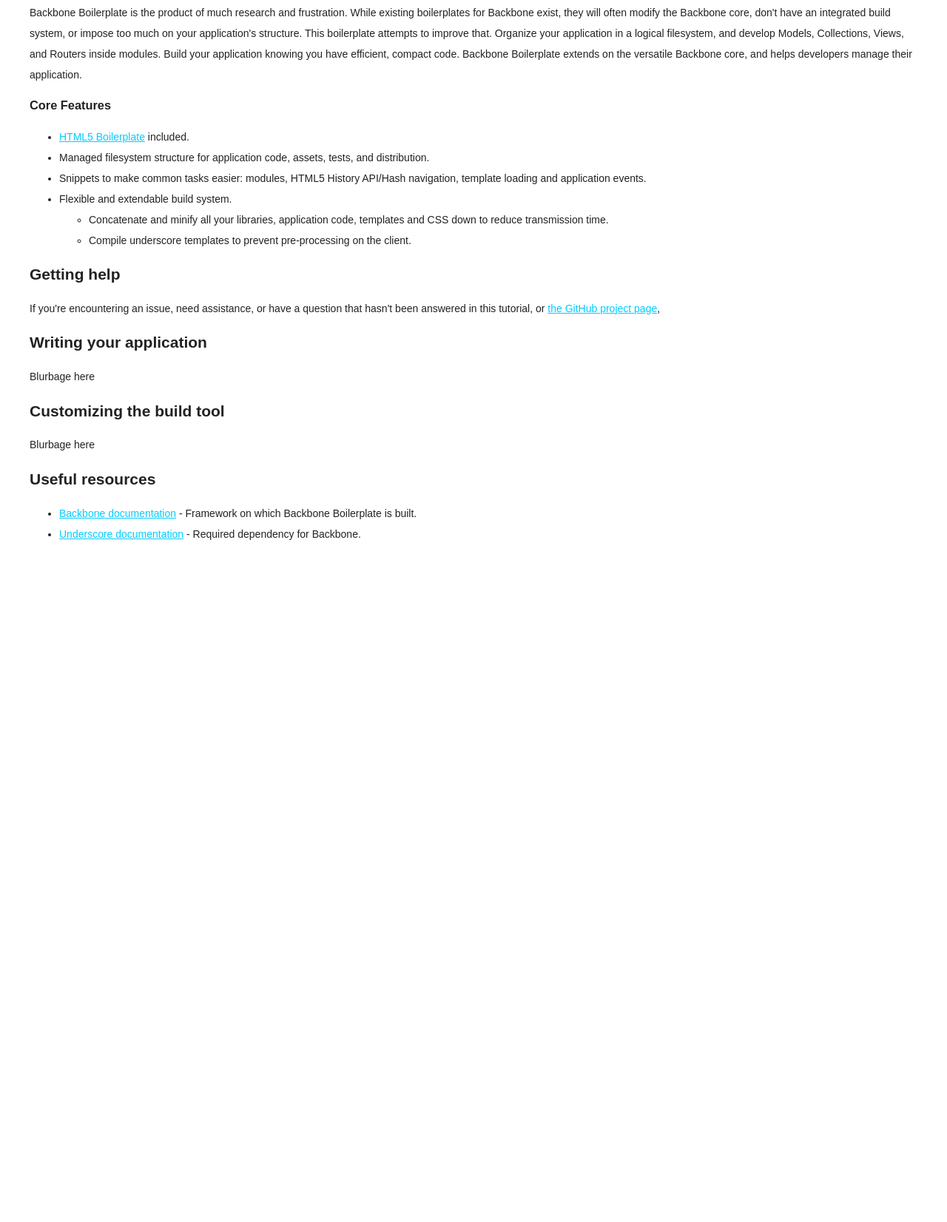
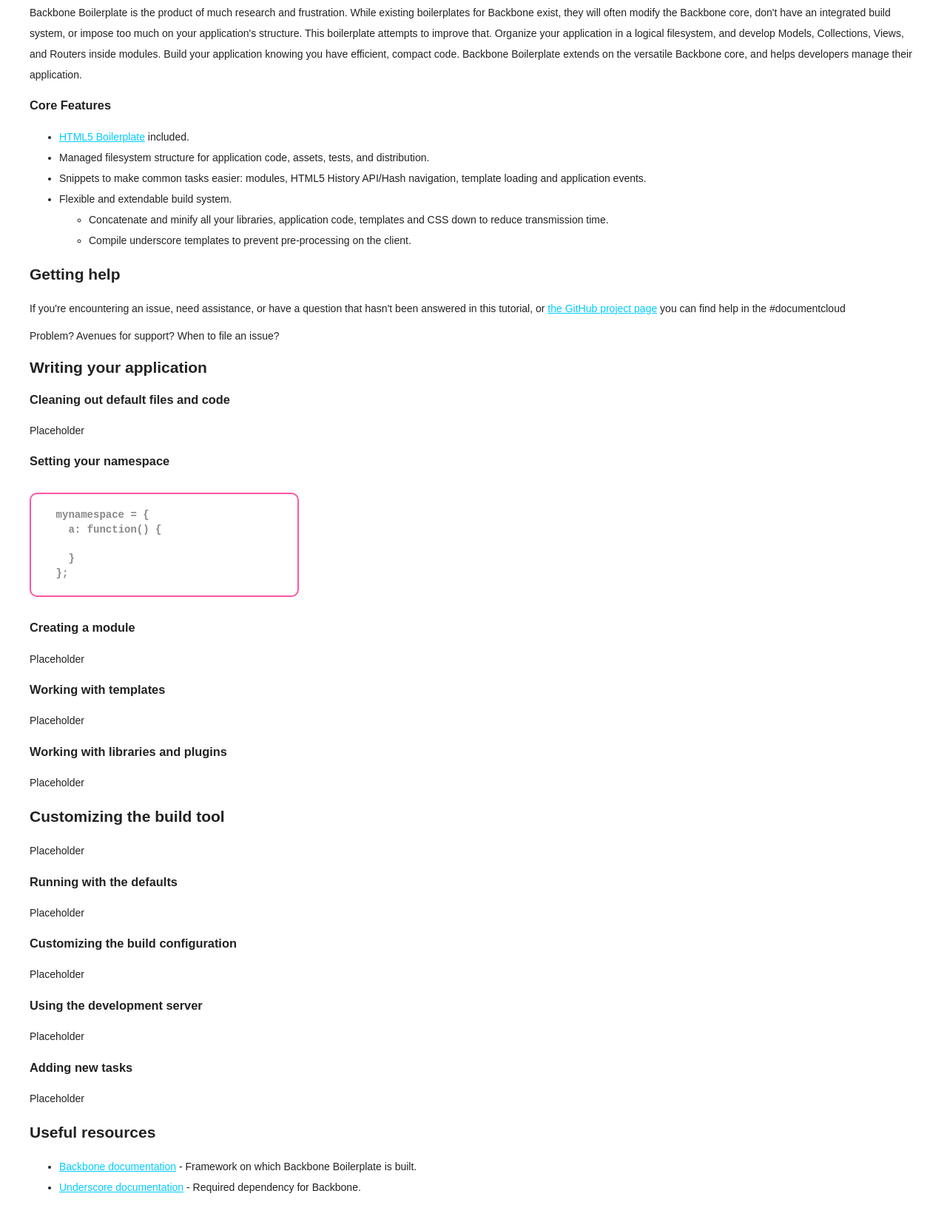
Before and after one commit to tbranyen/backbone-boilerplate, a plain HTML site: page index.html in a window 1280 px wide. Shown: the part 778-2430 px from the top of the page at 74% size. Before the commit the page ends 1554 px from the top, so only its background shows below. Drawn offline with Linux system fonts and the light colour scheme.

Commit message:
updated tutorial and upgraded to latest grunt

```diff
--- a/app/index.js
+++ b/app/index.js
@@ -60,16 +60,23 @@
     },
 
     index: function(hash) {
+      var route = this;
       var tutorial = new Example.Views.Tutorial();
 
       // Attach the tutorial to the DOM
       tutorial.render(function(el) {
         $("#main").html(el);
 
-        // Fix for hashes in pushState
-        if (hash) {
+        // Fix for hashes in pushState and hash fragment
+        if (hash && !route._alreadyTriggered) {
+          // Reset to home, pushState support automatically converts hashes
           Backbone.history.navigate("", false);
+
+          // Trigger the default browser behavior
           location.hash = hash;
+
+          // Set an internal flag to stop recursive looping
+          route._alreadyTriggered = true;
         }
       });
     }
@@ -83,8 +90,9 @@
   Backbone.history.start({ pushState: true });
 
   // All navigation that is relative should be passed through the navigate
-  // method, to be processed by the router.
-  $(document).delegate("a:not([data-undeleg])", "click", function(evt) {
+  // method, to be processed by the router.  If the link has a data-bypass
+  // attribute, bypass the delegation completely.
+  $(document).delegate("a:not([data-bypass])", "click", function(evt) {
     // Get the anchor href and protcol
     var href = $(this).attr("href");
     var protocol = this.protocol + "//";
@@ -95,9 +103,10 @@
       // refresh.
       evt.preventDefault();
 
-      // Note by using Backbone.history.navigate, router events will not be
-      // triggered.  If this is a problem, change this to navigate on your
-      // router.
+      // This uses the default router defined above, and not any routers
+      // that may be placed in modules.  To have this work globally (at the
+      // cost of losing all route events) you can change the following line
+      // to: Backbone.history.navigate(href, true);
       app.router.navigate(href, true);
     }
   });
--- a/app/templates/example.html
+++ b/app/templates/example.html
@@ -15,37 +15,37 @@
   <h1>Contents</h1>
 
   <ul>
-    <li><a data-undeleg href="#overview">Overview</a>
-    <li><a data-undeleg href="#getting-help">Getting help</a>
-    <li><a data-undeleg href="#writing-app">Writing your application</a>
+    <li><a data-bypass href="#overview">Overview</a>
+    <li><a data-bypass href="#getting-help">Getting help</a>
+    <li><a data-bypass href="#writing-app">Writing your application</a>
       <ul class="nested">
-        <li><a data-undeleg href="#cleaning">Cleaning out default files/code</a>
-        <li><a data-undeleg href="#namespace">Setting your namespace</a>
-        <li><a data-undeleg href="#modules">Creating a module</a>
-        <li><a data-undeleg href="#templates">Using Underscore templates</a>
-        <li><a data-undeleg href="#plugins">Working with libraries and plugins</a>
+        <li><a data-bypass href="#cleaning">Cleaning out default files and code</a>
+        <li><a data-bypass href="#namespace">Setting your namespace</a>
+        <li><a data-bypass href="#modules">Creating a module</a>
+        <li><a data-bypass href="#templates">Working with templates</a>
+        <li><a data-bypass href="#plugins">Working with libraries and plugins</a>
       </ul>
-    <li><a data-undeleg href="#custom-build">Using the build tool</a>
+    <li><a data-bypass href="#custom-build">Using the build tool</a>
       <ul class="nested">
-        <li><a data-undeleg href="#running">Running the defaults</a>
-        <li><a data-undeleg href="#customizing">Customizing build/config.js</a>
-        <li><a data-undeleg href="#server">Using the development server</a>
-        <li><a data-undeleg href="#adding-tasks">Adding new tasks</a>
+        <li><a data-bypass href="#running">Running with the defaults</a>
+        <li><a data-bypass href="#customizing">Customizing the build configuration</a>
+        <li><a data-bypass href="#server">Using the development server</a>
+        <li><a data-bypass href="#adding-tasks">Adding new tasks</a>
       </ul>
-    <li><a data-undeleg href="#useful-resources">Useful Resources</a>
+    <li><a data-bypass href="#useful-resources">Useful Resources</a>
   </ul>
 </section>
 
-<section id="overview">
-  <h2>Overview</h2>
+<section>
+  <h2 id="overview">Overview</h2>
 
   <p>Backbone Boilerplate is the product of much research and frustration. While existing boilerplates for Backbone exist, they will often modify the Backbone core, don't have an integrated build system, or impose too much on your application's structure. This boilerplate attempts to improve that.
 
 Organize your application in a logical filesystem, and develop Models, Collections, Views, and Routers inside modules. Build your application knowing you have efficient, compact code. Backbone Boilerplate extends on the versatile Backbone core, and helps developers manage their application.</p>
 
-  <h3>Core Features</h3>
+  <h3 id="core-features">Core Features</h3>
   <ul>
-    <li><a href="https://github.com/h5bp/html5-boilerplate">HTML5 Boilerplate</a> included.
+    <li><a target="_blank" href="https://github.com/h5bp/html5-boilerplate">HTML5 Boilerplate</a> included.
     <li>Managed filesystem structure for application code, assets, tests, and distribution.
     <li>Snippets to make common tasks easier: modules, HTML5 History API/Hash navigation, template loading and application events.
     <li>Flexible and extendable build system.
@@ -54,26 +54,65 @@
         <li>Compile underscore templates to prevent pre-processing on the client.
       </ul>
   </ul>
-
 </section>
 
-<section id="getting-help">
-  <h2>Getting help</h2>
+<section>
+  <h2 id="getting-help">Getting help</h2>
 
-  <p>If you're encountering an issue, need assistance, or have a question that hasn't been answered in this
-  tutorial, or <a href="https://github.com/tbranyen/backbone-boilerplate">the GitHub project page</a>,</p>
+<p>If you're encountering an issue, need assistance, or have a question that hasn't been answered in this
+  tutorial, or <a href="https://github.com/tbranyen/backbone-boilerplate">the GitHub project page</a>
+  you can find help in the #documentcloud</p>
+
+  Problem?
+
+  Avenues for support?
+
+  When to file an issue?
 </section>
 
-<section id="writing-app">
-  <h2>Writing your application</h2>
+<section>
+  <h2 id="writing-app">Writing your application</h2>
+  <p></p>
 
-  <p>Blurbage here</p>
+  <h3 id="cleaning">Cleaning out default files and code</h3>
+  <p>Placeholder</p>
+
+  <h3 id="namespace">Setting your namespace</h3>
+  <p>
+    <pre><code>
+    mynamespace = {
+      a: function() {
+
+      }
+    };
+    </code></pre>
+  </p>
+
+  <h3 id="modules">Creating a module</h3>
+  <p>Placeholder</p>
+
+  <h3 id="templates">Working with templates</h3>
+  <p>Placeholder</p>
+
+  <h3 id="plugins">Working with libraries and plugins</h3>
+  <p>Placeholder</p>
 </section>
 
-<section id="custom-build">
-  <h2>Customizing the build tool</h2>
+<section>
+  <h2 id="custom-build">Customizing the build tool</h2>
+  <p>Placeholder</p>
 
-  <p>Blurbage here</p>
+  <h3 id="running">Running with the defaults</h3>
+  <p>Placeholder</p>
+
+  <h3 id="customizing">Customizing the build configuration</h3>
+  <p>Placeholder</p>
+
+  <h3 id="server">Using the development server</h3>
+  <p>Placeholder</p>
+
+  <h3 id="adding-tasks">Adding new tasks</h3>
+  <p>Placeholder</p>
 </section>
 
 <section id="useful-resources">
--- a/assets/css/style.css
+++ b/assets/css/style.css
@@ -211,6 +211,17 @@
   font-size: 14px;
 }
 
+#main pre {
+  border: 2px solid #FE57A1;
+  min-width: 320px;
+  border-radius: 10px;
+  color: #888;
+  font-weight: bold;
+  font-size: 14px;
+  display: inline-block;
+  padding-right: 40px;
+}
+
 #main a {
   color: #00CCFF;
 }
```
